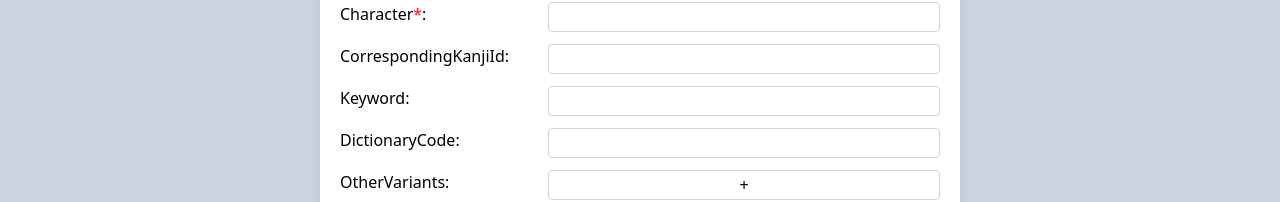
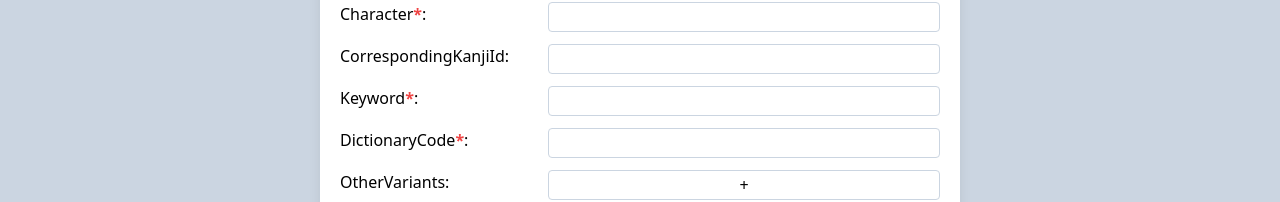
Before and after one commit to fekoneko/japanese-learn-db-manager, a Next.js app: page /add/radicals in a window 1280 px wide. Shown: the part 318-520 px from the top of the page. Built offline with nearby package versions, Linux system fonts and the light colour scheme.

Commit message:
small fixes

```diff
--- a/package.json
+++ b/package.json
@@ -15,6 +15,7 @@
     "react": "^18",
     "react-dom": "^18",
     "react-hook-form": "^7.50.1",
+    "react-select": "^5.8.0",
     "react-toastify": "^10.0.4"
   },
   "devDependencies": {
--- a/src/app/layout.tsx
+++ b/src/app/layout.tsx
@@ -17,13 +17,11 @@ interface RootLayoutProps {
 const RootLayout = ({ children }: RootLayoutProps) => {
   return (
     <html lang="ru">
-      <body>
-        <div className="flex h-dvh w-screen flex-col bg-slate-300">
-          <Header />
-          <Navigation />
-          <main className="grow overflow-y-scroll">{children}</main>
-          <Footer />
-        </div>
+      <body className="flex h-dvh w-screen flex-col bg-slate-300">
+        <Header />
+        <Navigation />
+        <main className="grow overflow-y-scroll">{children}</main>
+        <Footer />
         <ToastContainer
           position="bottom-center"
           autoClose={1000}
--- a/src/app/page.tsx
+++ b/src/app/page.tsx
@@ -1,5 +1,3 @@
-import WordAddForm from '@/components/WordAddForm';
-
 const HomePage = () => {
   return <div>Homepage</div>;
 };
--- a/src/components/ArrayInput.tsx
+++ b/src/components/FirmFieldArray.tsx
@@ -3,7 +3,7 @@
 import { FormFieldInfo } from '@/@types/globals';
 import { Fragment } from 'react';
 import { Control, FieldValues, FormState, UseFormRegister, useFieldArray } from 'react-hook-form';
-import InputError from './InputError';
+import FormFieldError from './FormFieldError';
 
 interface ArrayInputProps {
   register: UseFormRegister<FieldValues>;
@@ -12,7 +12,7 @@ interface ArrayInputProps {
   fieldInfo: FormFieldInfo;
   formState: FormState<FieldValues>;
 }
-const ArrayInput = ({ register, control, formId, fieldInfo, formState }: ArrayInputProps) => {
+const FormFieldArray = ({ register, control, formId, fieldInfo, formState }: ArrayInputProps) => {
   const { fields, append, remove } = useFieldArray({
     name: fieldInfo.name,
     control,
@@ -37,7 +37,7 @@ const ArrayInput = ({ register, control, formId, fieldInfo, formState }: ArrayIn
                 x
               </button>
             </div>
-            <InputError
+            <FormFieldError
               errorType={
                 typeof formState?.errors[fieldInfo.name] === 'object'
                   ? (formState?.errors[fieldInfo.name] as any)[index]?.type
@@ -56,4 +56,4 @@ const ArrayInput = ({ register, control, formId, fieldInfo, formState }: ArrayIn
     </fieldset>
   );
 };
-export default ArrayInput;
+export default FormFieldArray;
--- a/src/components/Input.tsx
+++ b/src/components/FormField.tsx
@@ -2,7 +2,7 @@
 
 import { FormFieldInfo } from '@/@types/globals';
 import { FieldValues, FormState, UseFormRegister } from 'react-hook-form';
-import InputError from './InputError';
+import FormFieldError from './FormFieldError';
 
 interface InputProps {
   register: UseFormRegister<FieldValues>;
@@ -10,7 +10,7 @@ interface InputProps {
   fieldInfo: FormFieldInfo;
   formState: FormState<FieldValues>;
 }
-const Input = ({ register, formId, fieldInfo, formState }: InputProps) => {
+const FormField = ({ register, formId, fieldInfo, formState }: InputProps) => {
   return (
     <>
       <fieldset className="grid grid-cols-[1fr_2fr] gap-3">
@@ -25,8 +25,8 @@ const Input = ({ register, formId, fieldInfo, formState }: InputProps) => {
         />
       </fieldset>
 
-      <InputError errorType={formState?.errors[fieldInfo.name]?.type} />
+      <FormFieldError errorType={formState?.errors[fieldInfo.name]?.type} />
     </>
   );
 };
-export default Input;
+export default FormField;
--- a/src/components/InputError.tsx
+++ b/src/components/FormFieldError.tsx
@@ -1,7 +1,7 @@
-interface InputErrorProps {
+interface FieldErrorProps {
   errorType: any;
 }
-const InputError = ({ errorType }: InputErrorProps) => {
+const FormFieldError = ({ errorType }: FieldErrorProps) => {
   if (!errorType) return null;
 
   if (errorType === 'required')
@@ -29,4 +29,4 @@ const InputError = ({ errorType }: InputErrorProps) => {
       </p>
     );
 };
-export default InputError;
+export default FormFieldError;
--- a/src/components/KanjiAddForm.tsx
+++ b/src/components/KanjiAddForm.tsx
@@ -3,8 +3,8 @@
 import { FormFieldInfo } from '@/@types/globals';
 import { useId } from 'react';
 import { FieldValues, useForm } from 'react-hook-form';
-import ArrayInput from './ArrayInput';
-import Input from './Input';
+import FormFieldArray from './FirmFieldArray';
+import FormField from './FormField';
 import { toast } from 'react-toastify';
 
 const formFieldsInfo: FormFieldInfo[] = [
@@ -47,8 +47,6 @@ const KanjiAddForm = () => {
   const { register, control, formState, handleSubmit, reset } = useForm();
 
   const onValid = async (fieldValues: FieldValues) => {
-    console.log(fieldValues);
-
     const newKanji: any = {};
     newKanji.Character = fieldValues.Character;
     if (fieldValues.Onyomi?.length)
@@ -84,7 +82,7 @@ const KanjiAddForm = () => {
       <h1 className="header">Добавить кандзи</h1>
       {formFieldsInfo.map((fieldInfo, index) =>
         fieldInfo.array ? (
-          <ArrayInput
+          <FormFieldArray
             key={index}
             register={register}
             control={control}
@@ -93,7 +91,7 @@ const KanjiAddForm = () => {
             formState={formState}
           />
         ) : (
-          <Input
+          <FormField
             key={index}
             register={register}
             formId={formId}
--- a/src/components/RadicalAddForm.tsx
+++ b/src/components/RadicalAddForm.tsx
@@ -3,8 +3,8 @@
 import { FormFieldInfo } from '@/@types/globals';
 import { useId } from 'react';
 import { FieldValues, useForm } from 'react-hook-form';
-import ArrayInput from './ArrayInput';
-import Input from './Input';
+import FormFieldArray from './FirmFieldArray';
+import FormField from './FormField';
 import { toast } from 'react-toastify';
 
 const formFieldsInfo: FormFieldInfo[] = [
@@ -24,13 +24,13 @@ const formFieldsInfo: FormFieldInfo[] = [
     name: 'Keyword',
     type: 'text',
     label: 'Keyword',
-    options: { minLength: 1, maxLength: 255 },
+    options: { required: true, minLength: 1, maxLength: 255 },
   },
   {
     name: 'DictionaryCode',
     type: 'number',
     label: 'DictionaryCode',
-    options: { min: 1, max: 214 },
+    options: { required: true, min: 1, max: 214 },
   },
   {
     name: 'OtherVariants',
@@ -46,8 +46,6 @@ const RadicalAddForm = () => {
   const { register, control, formState, handleSubmit, reset } = useForm();
 
   const onValid = async (fieldValues: FieldValues) => {
-    console.log(fieldValues);
-
     const newRadical: any = {};
     newRadical.Character = fieldValues.Character;
     if (fieldValues.CorrespondingKanjiId?.length)
@@ -85,7 +83,7 @@ const RadicalAddForm = () => {
       <h1 className="header">Добавить радикал</h1>
       {formFieldsInfo.map((fieldInfo, index) =>
         fieldInfo.array ? (
-          <ArrayInput
+          <FormFieldArray
             key={index}
             register={register}
             control={control}
@@ -94,7 +92,7 @@ const RadicalAddForm = () => {
             formState={formState}
           />
         ) : (
-          <Input
+          <FormField
             key={index}
             register={register}
             formId={formId}
--- a/src/components/WordAddForm.tsx
+++ b/src/components/WordAddForm.tsx
@@ -3,8 +3,8 @@
 import { FormFieldInfo } from '@/@types/globals';
 import { useId } from 'react';
 import { FieldValues, useForm } from 'react-hook-form';
-import ArrayInput from './ArrayInput';
-import Input from './Input';
+import FormFieldArray from './FirmFieldArray';
+import FormField from './FormField';
 import { toast } from 'react-toastify';
 
 const formFieldsInfo: FormFieldInfo[] = [
@@ -54,8 +54,6 @@ const WordAddForm = () => {
   const { register, control, formState, handleSubmit, reset } = useForm();
 
   const onValid = async (fieldValues: FieldValues) => {
-    console.log(fieldValues);
-
     const newWord: any = {};
     newWord.Word = fieldValues.Word;
     newWord.Reading = fieldValues.Reading;
@@ -95,7 +93,7 @@ const WordAddForm = () => {
       <h1 className="header">Добавить слово</h1>
       {formFieldsInfo.map((fieldInfo, index) =>
         fieldInfo.array ? (
-          <ArrayInput
+          <FormFieldArray
             key={index}
             register={register}
             control={control}
@@ -104,7 +102,7 @@ const WordAddForm = () => {
             formState={formState}
           />
         ) : (
-          <Input
+          <FormField
             key={index}
             register={register}
             formId={formId}
--- a/src/schemas/globals.ts
+++ b/src/schemas/globals.ts
@@ -24,6 +24,12 @@ export const WordSchema: Schema = {
       maxItems: 10,
       required: false,
     },
+    KanjiIds: {
+      type: 'array',
+      items: { type: 'integer', minimum: 1, maximum: 2147483648 },
+      maxItems: 20,
+      required: false,
+    },
   },
 };
 
@@ -45,6 +51,12 @@ export const KanjiSchema: Schema = {
     },
     Meaning: { type: 'string', minLength: 1, maxLength: 255, required: false },
     Popularity: { type: 'integer', minimum: 1, maximum: 2147483648, required: false },
+    RadicalIds: {
+      type: 'array',
+      items: { type: 'integer', minimum: 1, maximum: 2147483648 },
+      maxItems: 20,
+      required: false,
+    },
   },
 };
 
@@ -53,8 +65,8 @@ export const RadicalSchema: Schema = {
   properties: {
     Character: { type: 'string', minLength: 1, maxLength: 1, required: true },
     CorrespondingKanjiId: { type: 'integer', minimum: 1, maximum: 2147483648, required: false },
-    Keyword: { type: 'string', minLength: 1, maxLength: 255, required: false },
-    DictionaryCode: { type: 'integer', minimum: 1, maximum: 214, required: false },
+    Keyword: { type: 'string', minLength: 1, maxLength: 255, required: true },
+    DictionaryCode: { type: 'integer', minimum: 1, maximum: 214, required: true },
     OtherVariants: {
       type: 'array',
       items: { type: 'string', minLength: 1, maxLength: 1 },
```
Also changed, not shown: 1 other file (tests, documents, lock files or other folders).
